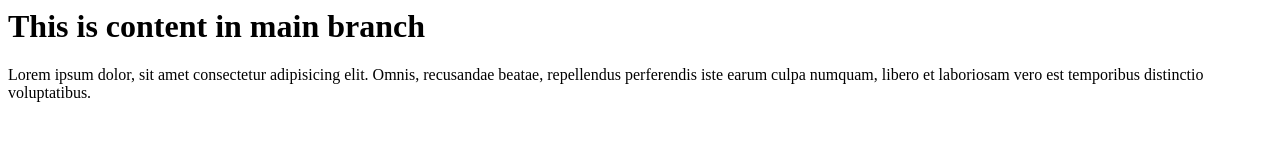
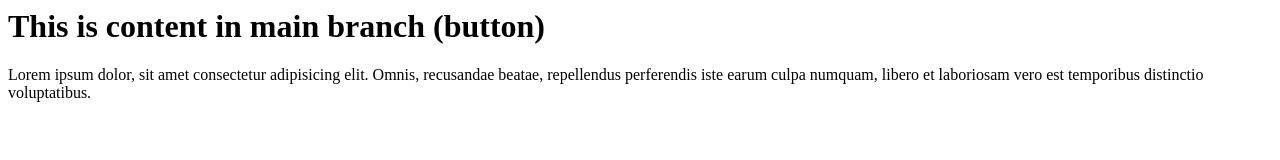
Before and after one commit to PradipBhusnar7/LocalRepo, a plain HTML site: page index.html in a window 1280 px wide. Drawn offline with Linux system fonts and the light colour scheme.

```diff
--- a/index.html
+++ b/index.html
@@ -1,4 +1,4 @@
-<h1>This is content in main branch</h1>
+<h1>This is content in main branch (button)</h1>
 
 <p>Lorem ipsum dolor, sit amet consectetur adipisicing elit. Omnis, recusandae beatae, repellendus perferendis iste earum culpa numquam, libero et laboriosam vero est temporibus distinctio voluptatibus.
 </p>
```
